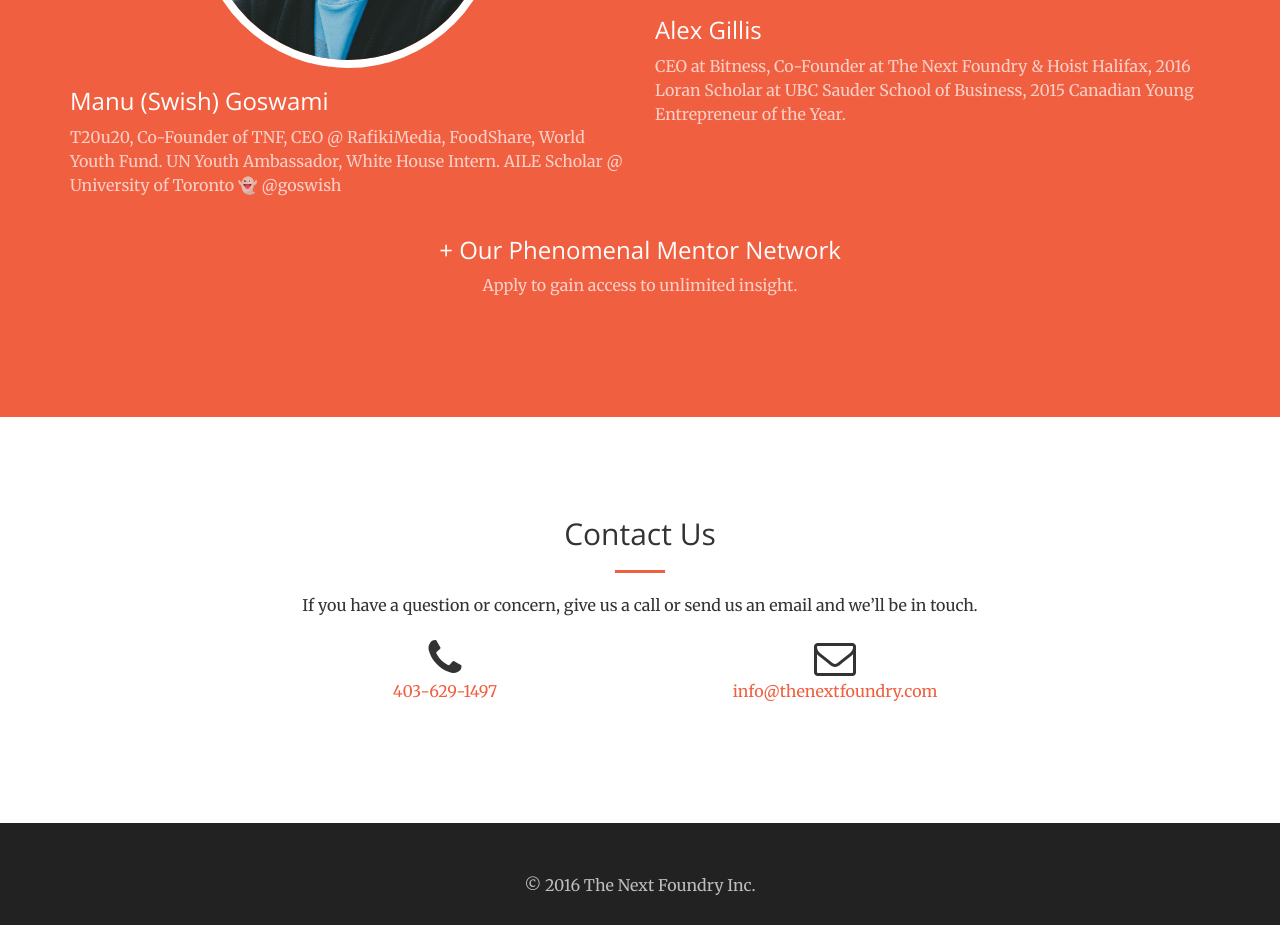
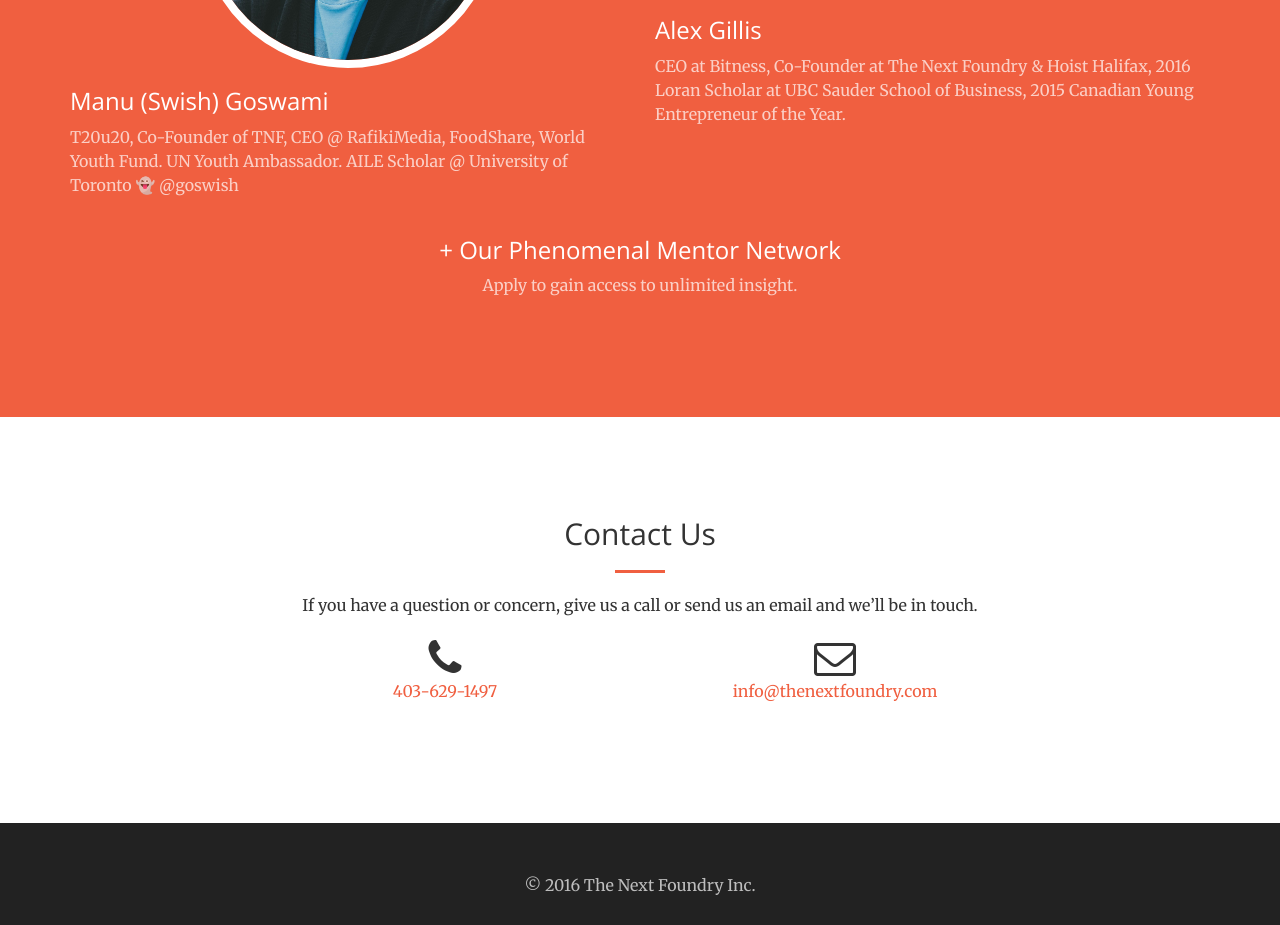
Before and after one commit to corbin737/next-foundry, a website: page index.html in a window 1280 px wide. Shown: the part 3612-4537 px from the top of the page. Drawn offline with nearby package versions, Linux system fonts and the light colour scheme.

Commit message:
Removed reference to White House intern
This is in response to a direct request from founder

```diff
--- a/index.html
+++ b/index.html
@@ -306,7 +306,7 @@
                 <div class="col-sm-6">
                   <img src="img/team/manu-goswami.jpg" alt="Manu Goswami" class="img-circle img-team center-block img-responsive">
                   <h3>Manu (Swish) Goswami</h3>
-                  <p class="text-faded">T20u20, Co-Founder of TNF, CEO @ RafikiMedia, FoodShare, World Youth Fund. UN Youth Ambassador, White House Intern. AILE Scholar @ University of Toronto 👻 @goswish</p>
+                  <p class="text-faded">T20u20, Co-Founder of TNF, CEO @ RafikiMedia, FoodShare, World Youth Fund. UN Youth Ambassador. AILE Scholar @ University of Toronto 👻 @goswish</p>
                 </div>
                 <div class="col-sm-6">
                   <img src="img/team/alex-gillis.png" alt="Alex Gillis" class="img-circle img-team center-block img-responsive">
```
